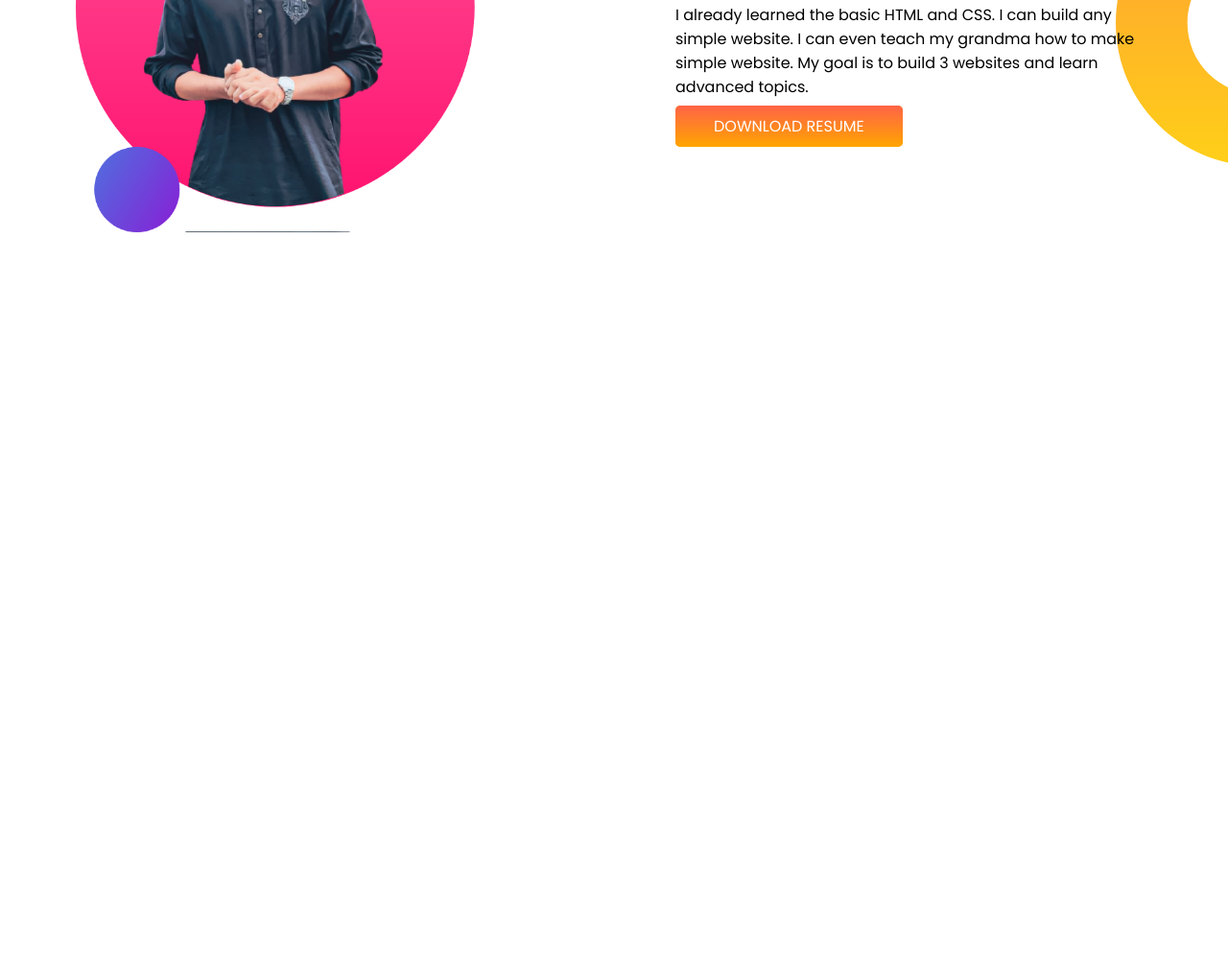
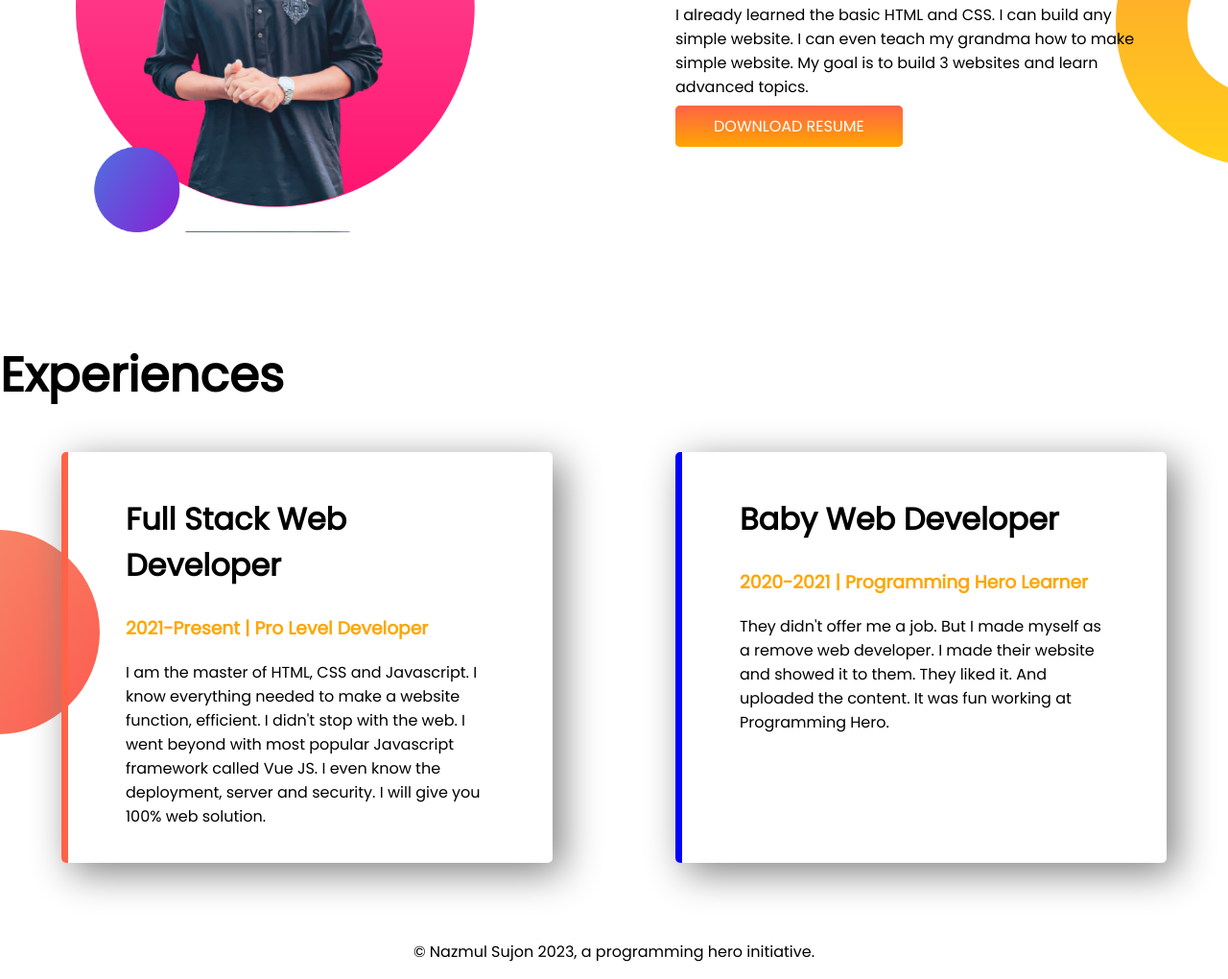
Before and after one commit to nazmul68/developer-portfolio, a plain HTML site: page index.html in a window 1280 px wide. Shown: the part 966-1986 px from the top of the page at 96% size. Before the commit the page ends 1279 px from the top, so only its background shows below. Drawn offline with Linux system fonts and the light colour scheme.

Commit message:
third section & footer added

```diff
--- a/index.html
+++ b/index.html
@@ -13,7 +13,7 @@
 </head>
 
 <body>
-    <section class="top-banner">
+    <section class="top-banner flexible-container  ">
         <div class="half-width">
             <h1>Welcome To</h1>
             <h1> <span class="color">Nazmul Sujon</span> World!</h1>
@@ -31,7 +31,7 @@
     </section>
 
     <!-- second section -->
-    <section class="bottom-banner">
+    <section class="bottom-banner flexible-container ">
         <div class="half-width">
             <img class="second-img" src="images/my-bg2.png" alt="panjabi">
         </div>
@@ -44,6 +44,44 @@
         </div>
     </section>
 
+    <!-- Third section -->
+    <section>
+        <div class="experience-area">
+            <h1>Experiences</h1>
+            <div class="flexible-container">
+                <div class="experience-item border-color-left">
+                    <h2>Full Stack Web Developer
+                    </h2>
+                    <h3 class="color">2021-Present | Pro Level Developer
+                    </h3>
+                    <p>I am the master of HTML, CSS and Javascript. I know everything needed to make a website function,
+                        efficient. I didn't stop with the web. I went beyond with most popular Javascript framework
+                        called
+                        Vue
+                        JS. I even know the deployment, server and security. I will give you 100% web solution.
+
+                    </p>
+                </div>
+                <div class="experience-item border-color-right">
+                    <h2>Baby Web Developer
+                    </h2>
+                    <h3 class="color">2020-2021 | Programming Hero Learner
+                    </h3>
+                    <p>They didn't offer me a job. But I made myself as a remove web developer. I made their website and
+                        showed
+                        it to them. They liked it. And uploaded the content. It was fun working at Programming Hero.
+
+                    </p>
+                </div>
+            </div>
+        </div>
+    </section>
 </body>
 
+<!-- footer-section -->
+
+<footer>
+    <p> © Nazmul Sujon 2023, a programming hero initiative.</p>
+</footer>
+
 </html>
--- a/style.css
+++ b/style.css
@@ -9,11 +9,15 @@ h1 {
     font-size: 50px;
 }
 
+h2 {
+    font-size: 32px;
+}
+
 .color {
     color: orange;
 }
 
-section {
+.flexible-container {
     display: flex;
 }
 
@@ -66,3 +70,36 @@ section {
     background-position: right;
 
 }
+
+/* Third section */
+.experience-area {
+    background-image: url(images/exp-bg.png);
+    background-repeat: no-repeat;
+    background-position: left;
+}
+
+.experience-item {
+    width: 40%;
+    margin-left: 5%;
+    margin-right: 5%;
+    margin-bottom: 5%;
+    padding: 20px 60px;
+    border-radius: 5px;
+    box-shadow: 10px 10px 40px gray;
+
+}
+
+.border-color-left {
+    border-left: 7px solid tomato;
+
+}
+
+.border-color-right {
+    border-left: 7px solid blue;
+
+}
+
+/* footer-section */
+footer p {
+    text-align: center;
+}
```
